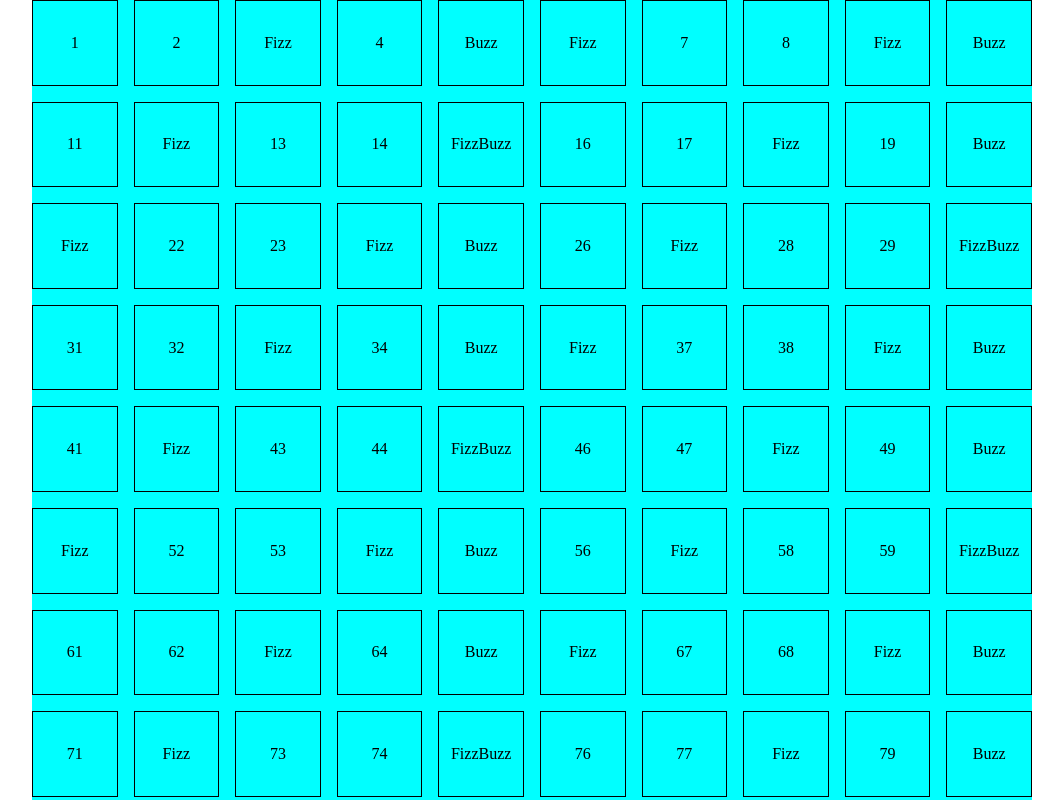
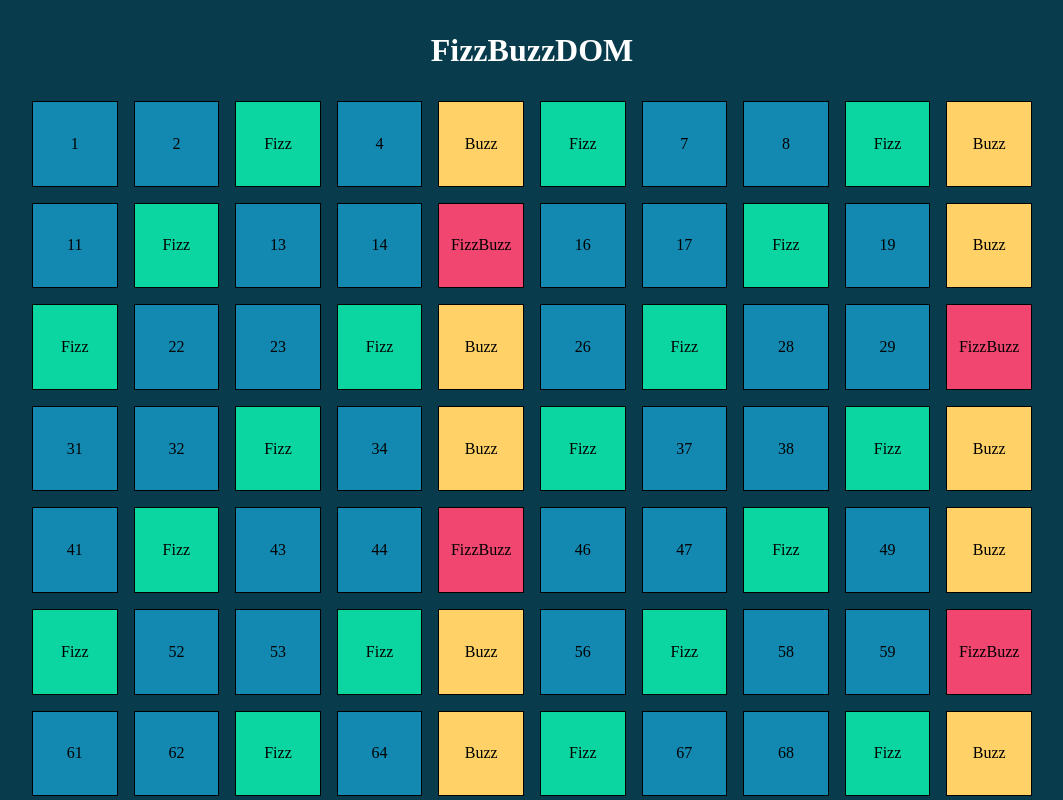
Before and after one commit to danieldorazio/js-fizzbuzz, a plain HTML site: page index.html in a window 1280 px wide. Shown: the top 800 px of the page, without its empty margins (108-1171 px from the left). Drawn offline with Linux system fonts and the light colour scheme.

Commit message:
add: style-color

```diff
--- a/css/style.css
+++ b/css/style.css
@@ -4,11 +4,36 @@
     box-sizing: border-box;
 }
 
+/*ROOT*/
+
+:root {
+    /*title-color*/
+    --title-color: white;
+
+    /*bg-color*/
+    --bg-body:#083b4c;
+    --bg-number:#1389b2;
+    --bg-Fizz: #0bd6a1;
+    --bg-Buzz:#ffd166;
+    --bg-FizzBuzz:#f0466f;
+}
+
+/* HEADER */
+.title {
+    padding: 2rem;
+    text-align: center;
+    color: var(--title-color);
+}
+
+/* MAIN */
+body {
+    background-color:var(--bg-body) ;
+}
+
 .container {
     width: 90%;
     max-width: 1000px;
     margin: 0 auto;
-    background-color: aqua;
 }
 
 .row {
@@ -25,3 +50,21 @@
     justify-content: center;
     border: 1px solid black;
 }
+
+/* bgColor */
+
+.bg-number {
+    background-color: var(--bg-number);
+}
+
+.bg-fizz {
+    background-color: var(--bg-Fizz);
+}
+
+.bg-buzz {
+    background-color: var(--bg-Buzz);
+}
+
+.bg-fizz-buzz {
+    background-color: var(--bg-FizzBuzz);
+}
--- a/index.html
+++ b/index.html
@@ -10,6 +10,13 @@
 </head>
 <body>
 
+  <!-- HEDER -->
+
+  <h1 class="title">FizzBuzzDOM</h1>
+
+
+  <!-- MAIN -->
+
   <section class="container">
     <div class="row">
       <!-- <div class="square">1</div> -->
--- a/js/script.js
+++ b/js/script.js
@@ -4,30 +4,35 @@ const rowElem = document.querySelector(".row");
 console.log(rowElem);
 
 let gridString = "";
+let bgColor =""
 
 for (let i = 1; i <= 100; i++ ) {
     let result;
 
     if (i % 3 === 0 && i % 5 === 0) {
         console.log("FizzBuzz");
-        result = "FizzBuzz"
+        result = "FizzBuzz";
+        bgColor = "bg-fizz-buzz";
 
     } else if (i % 3 === 0) {
         console.log("Fizz");
-        result = "Fizz"
+        result = "Fizz";
+        bgColor = "bg-fizz";
 
     }else if (i % 5 === 0 ) {
         console.log("Buzz");
         result = "Buzz"
+        bgColor = "bg-buzz"
 
     } else {
         console.log(i);
         result = i
+        bgColor = "bg-number"
 
     }
 
     //console.log(i, result);
-    gridString += `<div class="square">${result}</div>`
+    gridString += `<div class="square ${bgColor}">${result}</div>`
     console.log(gridString);
 }
 
```
